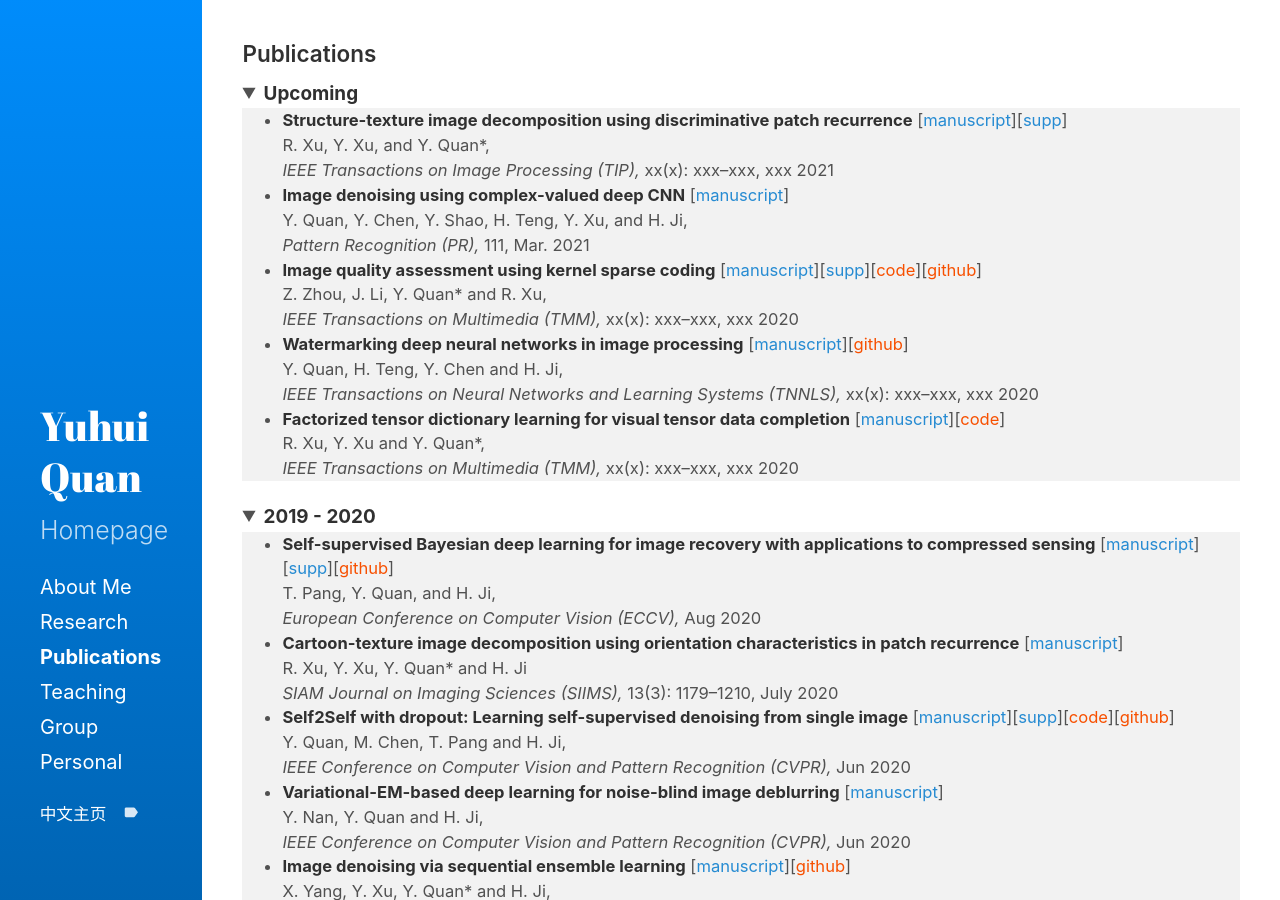
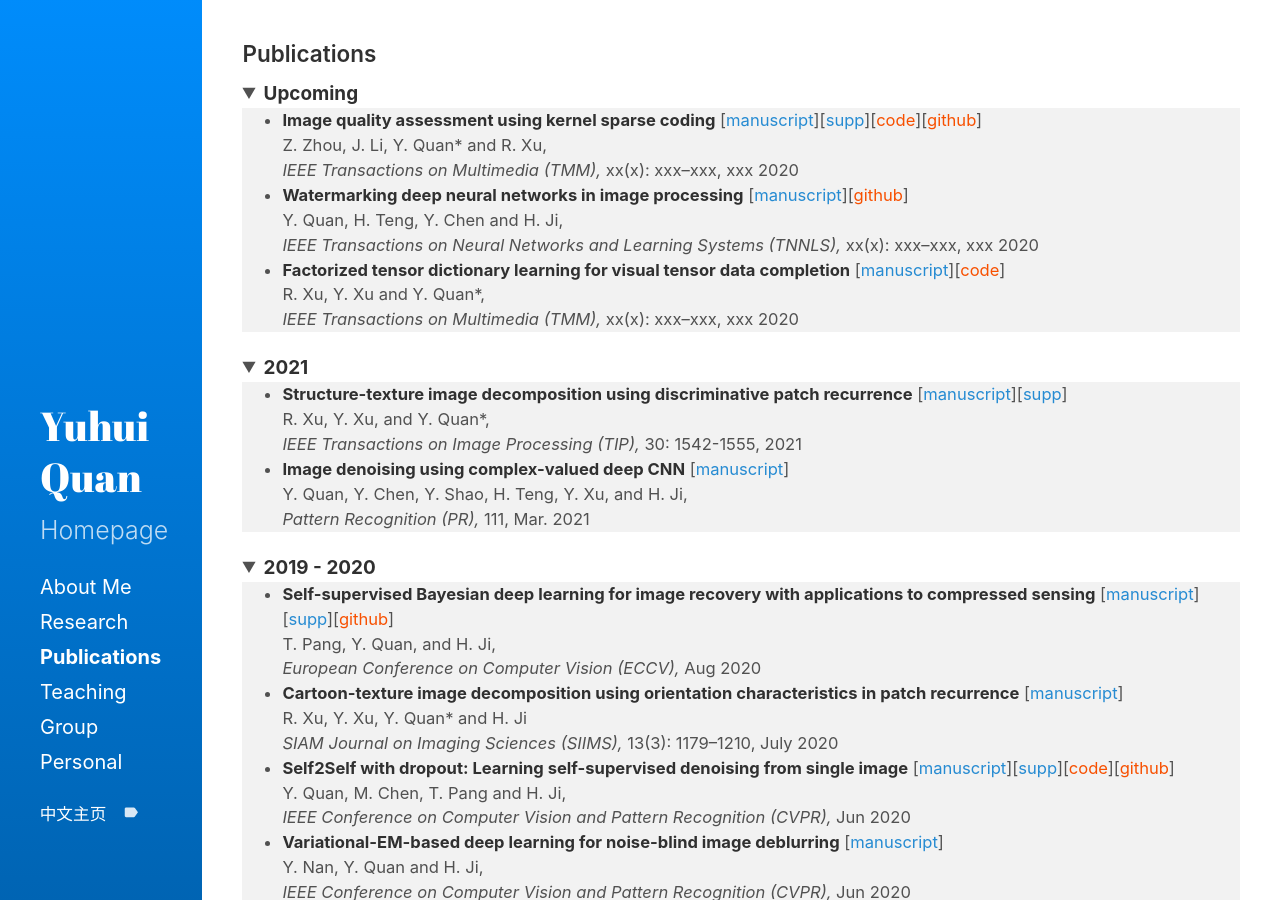
Before and after one commit to csyhquan/csyhquan.github.io, a Jekyll site: the page built from category/c_publication.md, in a window 1280 px wide and 900 px high. Built offline with Jekyll 4.4.1, drawn with Linux system fonts in a browser that asks for light colours.

Commit message:
Update c_publication.md

```diff
--- a/category/c_publication.md
+++ b/category/c_publication.md
@@ -7,14 +7,6 @@ title: Publications
 <summary><t-half><span><strong>Upcoming</strong></span></t-half></summary>
 <t1>
 <ul style="background-color: #f2f2f2;">
-
-<li><span><strong>Structure-texture image decomposition using discriminative patch recurrence</strong> [<a href="https://github.com/csyhquan/csyhquan.github.io/raw/master/manuscript/21-tip-Structure-Texture%20Image%20Decomposition%20Using%20Discriminative%20Patch%20Recurrence.pdf">manuscript</a>][<a href="https://github.com/csyhquan/csyhquan.github.io/raw/master/manuscript/21-tip-Structure-Texture%20Image%20Decomposition%20Using%20Discriminative%20Patch%20Recurrence%20(SUPP).pdf">supp</a>]</span><br />
-<span> R. Xu, Y. Xu, and Y. Quan*, <br />
-<em>IEEE Transactions on Image Processing (TIP), </em>xx(x): xxx–xxx, xxx 2021</span></li>
-
-<li><span><strong>Image denoising using complex-valued deep CNN</strong> [<a href="https://github.com/csyhquan/csyhquan.github.io/raw/master/manuscript/PR_2021_Complex_Denoising.pdf">manuscript</a>]</span><br />
-<span> Y. Quan, Y. Chen, Y. Shao, H. Teng, Y. Xu, and H. Ji, <br />
-<em>Pattern Recognition (PR), </em>111, Mar. 2021</span></li>
 
 
 <li><span><strong>Image quality assessment using kernel sparse coding</strong>  [<a href="https://github.com/csyhquan/csyhquan.github.io/raw/master/manuscript/20x-tmm-Image%20Quality%20Assessment%20Using%20Kernel%20Sparse%20Coding.pdf">manuscript</a>][<a href="https://github.com/csyhquan/csyhquan.github.io/raw/master/manuscript/20x-tmm-Image%20Quality%20Assessment%20Using%20Kernel%20Sparse%20Coding%20(SUPP).pdf">supp</a>][<a href="https://github.com/csyhquan/csyhquan.github.io/raw/master/code/TMM-kernel/TMM-KSC_IQA-FinalCode.rar"><font color="#F75000">code</font></a>][<a href="https://github.com/JoanneZZH/KSC-IQA" ><font color="#F75000">github</font></a>] </span><br />
@@ -28,6 +20,24 @@ title: Publications
 <li><span><strong>Factorized tensor dictionary learning for visual tensor data completion</strong>  [<a href="https://github.com/csyhquan/csyhquan.github.io/raw/master/manuscript/20x-tmm-Factorized%20Tensor%20Dictionary%20Learning%20for%20Visual%20Tensor%20Data%20Completion.PDF">manuscript</a>][<a href="https://github.com/csyhquan/csyhquan.github.io/raw/master/code/tensor_completion.rar"><font color="#F75000">code</font></a>]</span><br />
 <span>R. Xu, Y. Xu and Y. Quan*, <br />
 <em>IEEE Transactions on Multimedia (TMM), </em>xx(x): xxx–xxx, xxx 2020</span></li>
+
+</ul>
+</t1>
+</details>
+
+<details open="">
+<summary><t-half><span><strong>2021</strong></span></t-half></summary>
+<t1>
+<ul style="background-color: #f2f2f2;">
+
+<li><span><strong>Structure-texture image decomposition using discriminative patch recurrence</strong> [<a href="https://github.com/csyhquan/csyhquan.github.io/raw/master/manuscript/21-tip-Structure-Texture%20Image%20Decomposition%20Using%20Discriminative%20Patch%20Recurrence.pdf">manuscript</a>][<a href="https://github.com/csyhquan/csyhquan.github.io/raw/master/manuscript/21-tip-Structure-Texture%20Image%20Decomposition%20Using%20Discriminative%20Patch%20Recurrence%20(SUPP).pdf">supp</a>]</span><br />
+<span> R. Xu, Y. Xu, and Y. Quan*, <br />
+<em>IEEE Transactions on Image Processing (TIP), </em>30: 1542-1555, 2021</span></li>
+
+<li><span><strong>Image denoising using complex-valued deep CNN</strong> [<a href="https://github.com/csyhquan/csyhquan.github.io/raw/master/manuscript/PR_2021_Complex_Denoising.pdf">manuscript</a>]</span><br />
+<span> Y. Quan, Y. Chen, Y. Shao, H. Teng, Y. Xu, and H. Ji, <br />
+<em>Pattern Recognition (PR), </em>111, Mar. 2021</span></li>
+
 
 </ul>
 </t1>
```
